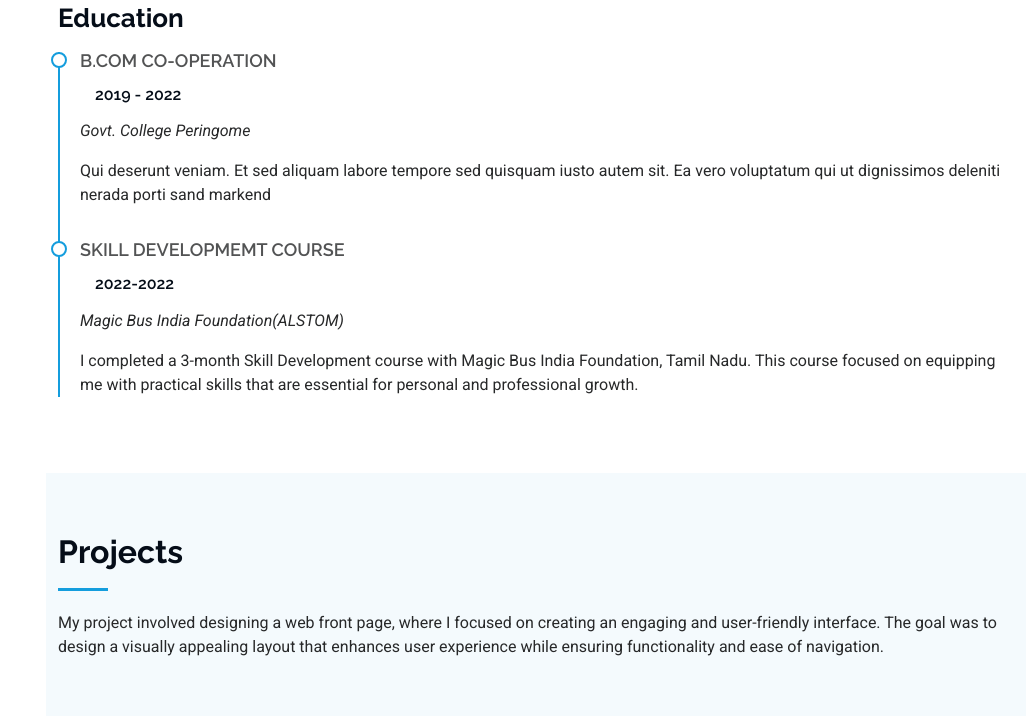
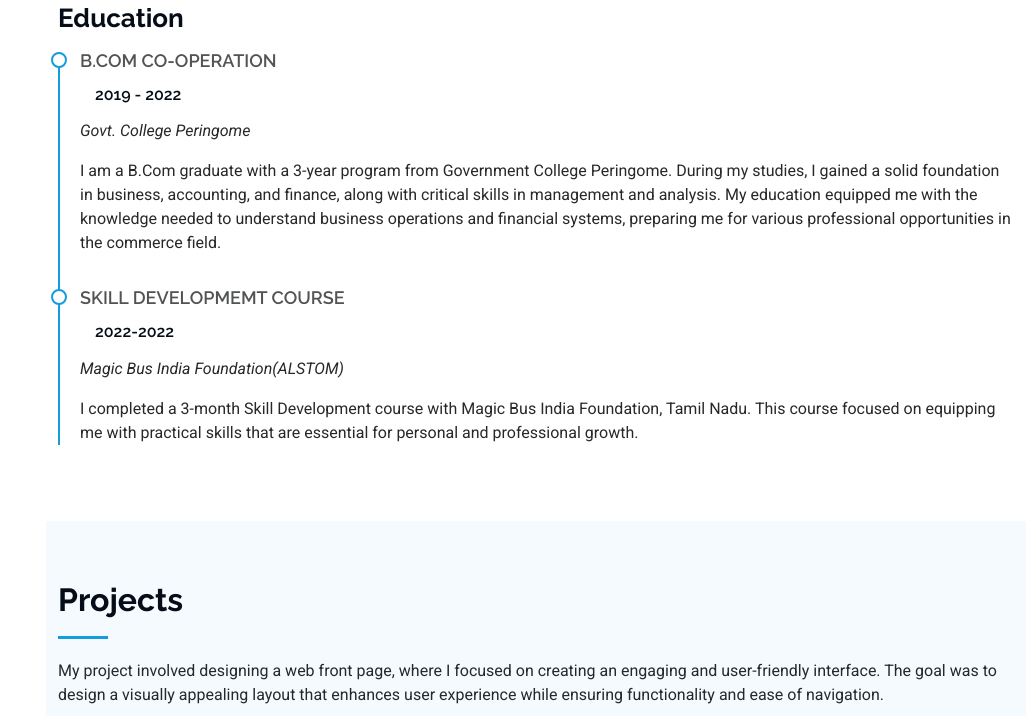
Before and after one commit to Reuben-Varghese/my-portfolio, a plain HTML site: page index.html in a window 1280 px wide. Shown: the part 2679-3395 px from the top of the page, without its empty margins (254-1280 px from the left). Drawn offline with nearby package versions, Linux system fonts and the light colour scheme.

Commit message:
Update index.html

```diff
--- a/index.html
+++ b/index.html
@@ -281,7 +281,8 @@
               <h4>B.Com Co-operation</h4>
               <h5>2019 - 2022</h5>
               <p><em>Govt. College Peringome</em></p>
-              <p>Qui deserunt veniam. Et sed aliquam labore tempore sed quisquam iusto autem sit. Ea vero voluptatum qui ut dignissimos deleniti nerada porti sand markend</p>
+              <p>
+I am a B.Com graduate with a 3-year program from Government College Peringome. During my studies, I gained a solid foundation in business, accounting, and finance, along with critical skills in management and analysis. My education equipped me with the knowledge needed to understand business operations and financial systems, preparing me for various professional opportunities in the commerce field.</p>
             </div><!-- Edn Resume Item -->
 
             <div class="resume-item">
```
